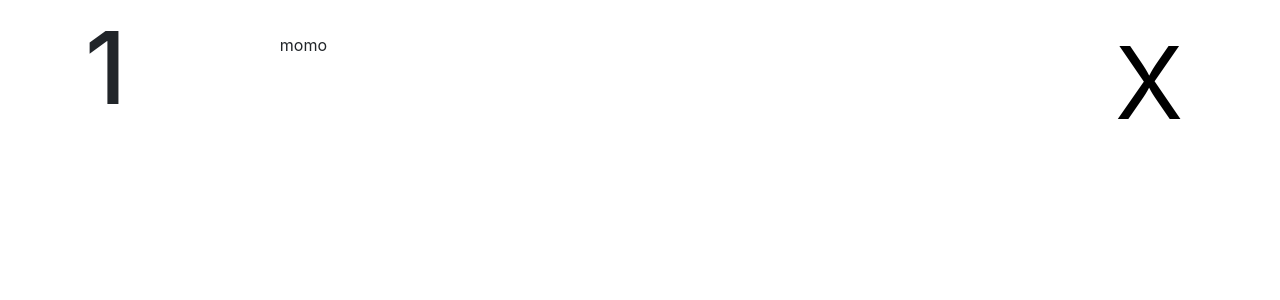
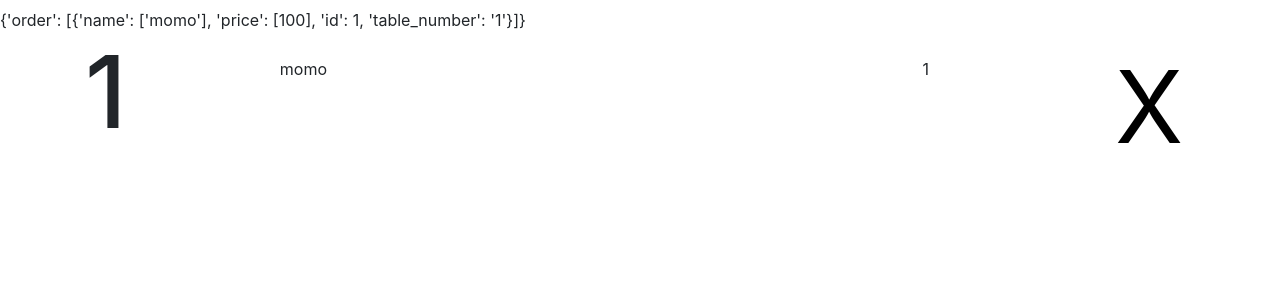
Before and after one commit to kabir0st/live_order_sys_project_for_kta_haru, a Django app: page /reception in a window 1280 px wide. Shown: the top 300 px of the page. Run offline with Django 3.2, Linux system fonts and the light colour scheme; data comes from the database, SQL or seed files in the repository; both versions use the stored data as it was after the commit; some libraries are stand-ins or nearby versions.

Commit message:
changed models, added table number

```diff
--- a/menu/models.py
+++ b/menu/models.py
@@ -7,11 +7,15 @@ class CustomUser(AbstractUser):
 	uuid = models.UUIDField(unique = True,default = uuid.uuid4)
 	table_number = models.PositiveIntegerField(unique = True, null=True)
 
+	def __str__(self):
+		return str(self.table_number)
+
+
 class FoodType(models.Model):
 	food_type = models.CharField(max_length = 200,null = True)
 
 	def __str__(self):
-		return self.food_type
+		return str(self.food_type)
 
 
 class FoodItem(models.Model):
@@ -21,14 +25,15 @@ class FoodItem(models.Model):
 	is_active = models.BooleanField(default= True)
 
 	def __str__(self):
-		return self.name
+		return str(self.name)
 
 class Order(models.Model):
 	is_done = models.BooleanField(default=False)
 	timestamp = models.DateTimeField(default=timezone.now)
+	table_number = models.ForeignKey(CustomUser, blank = True, null = True, on_delete = models.SET_NULL)
 
 	def __str__(self):
-		return self.timestamp
+		return str(self.timestamp)
 
 
 class OrderedItem(models.Model):
@@ -36,4 +41,4 @@ class OrderedItem(models.Model):
 	food_item = models.ForeignKey(FoodItem, on_delete = models.CASCADE)
 
 	def __str__(self):
-		return self.food_item
+		return str(self.food_item)
--- a/reception/templates/reception/reception.html
+++ b/reception/templates/reception/reception.html
@@ -18,7 +18,7 @@
 <body>
 
 <h1></h1>
-
+{{ orders }}
 <div class="container">
     {% for order in orders.order %}
 <div class="row">
@@ -31,7 +31,10 @@
         <tr><td>
             <span>{{ name }}</span>
 
-         </td></tr>
+         </td>
+        <td>{{ order.table_number }}</td>
+        </tr>
+
 
         {% endfor %}
     </table>
@@ -42,16 +45,9 @@
     </div>
     {% endfor %}
     </div>
-</body>
+  </body>
 
 <script>
-
-function done(order_id)
-{
-
-}
-
-</script>
 
 <script type="text/javascript">
     $(function(){
--- a/reception/urls.py
+++ b/reception/urls.py
@@ -3,5 +3,5 @@ from . import views
 
 urlpatterns = [
    path('', views.get_order, name='get order'),
-   path('/<int:id>/',views.order_done, name = "order done")
+   path('<int:id>',views.order_done, name = "order done")
 ]
--- a/reception/views.py
+++ b/reception/views.py
@@ -7,9 +7,10 @@ def get_order(request):
     orders = Order.objects.all()
     response = {'order':[]}
     for order in orders:
+        json_order = {'name':[],'price':[],'id':int(order.id)}
+        json_order['table_number'] = str(order.table_number)
         if not order.is_done:
             ordered_items = OrderedItem.objects.all().filter(order = order)
-            json_order = {'name':[],'price':[],'id':int(order.id)}
             for ordered_item in ordered_items:
                 json_order['name'].append(ordered_item.food_item.name)
                 json_order['price'].append(ordered_item.food_item.price)
```
Also changed, not shown: requirements.txt (added, +13 -0 lines), db.sqlite3, menu/migrations/0004_order_table_number.py (added).
